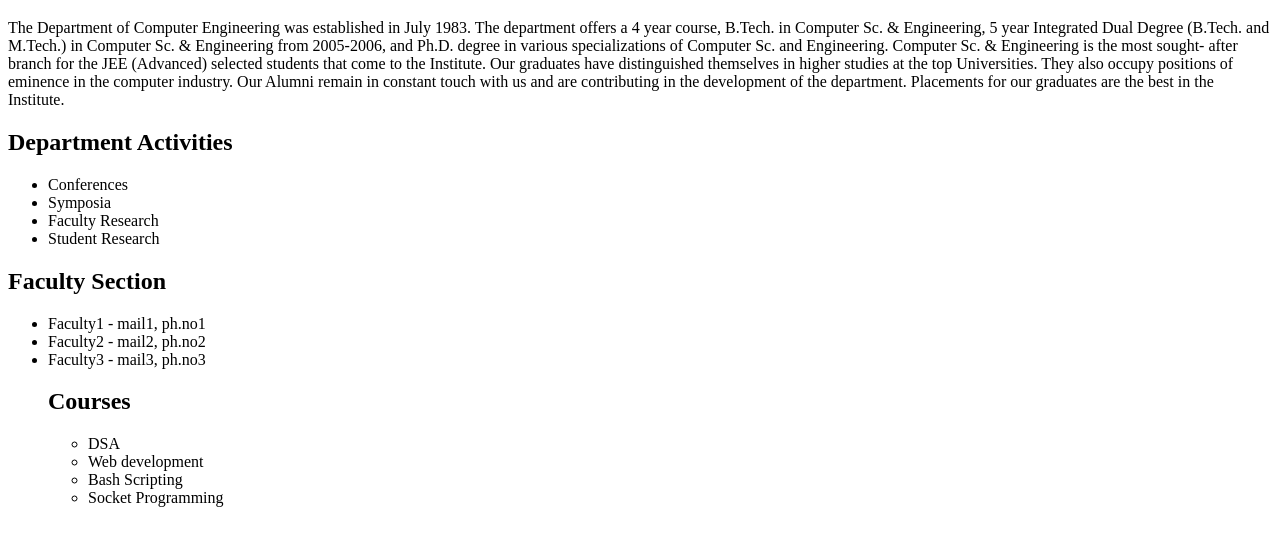
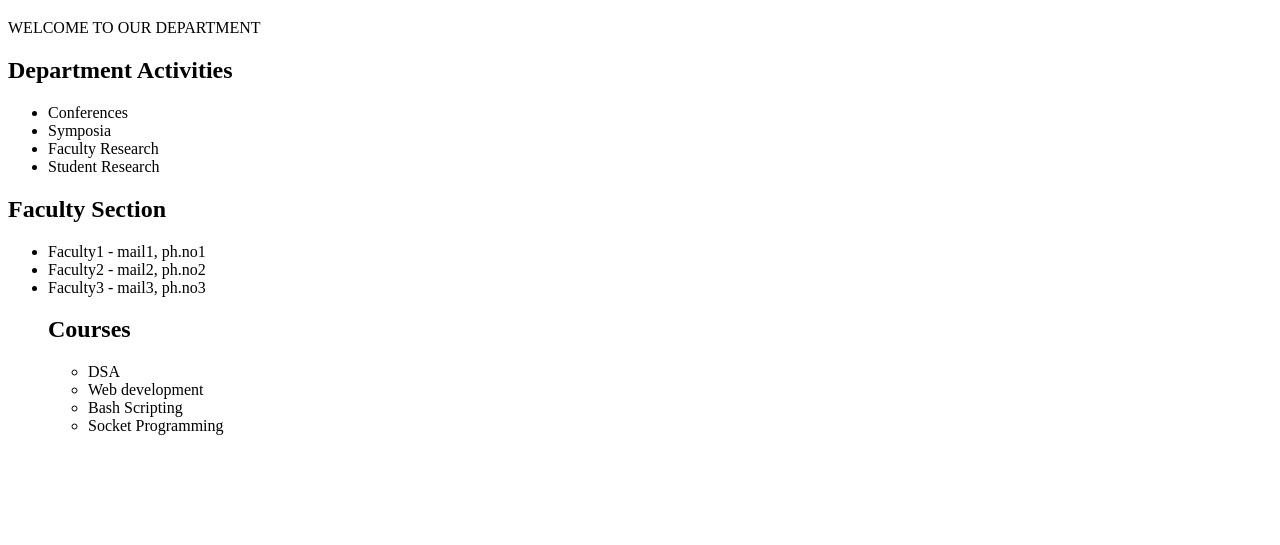
Before and after one commit to nishithaburra11-bot/DepartmentWebsite, a plain HTML site: page index.html in a window 1280 px wide. Shown: the part 61-606 px from the top of the page. Drawn offline with Linux system fonts and the light colour scheme.

Commit message:
Update department introduction

```diff
--- a/index.html
+++ b/index.html
@@ -7,7 +7,7 @@
 </head>
 <body>
     <h1>Department of Computer Science | IIT BHU</h1>
-    <p>The Department of Computer Engineering was established in July 1983. The department offers a 4 year course, B.Tech. in Computer Sc. & Engineering, 5 year Integrated Dual Degree (B.Tech. and M.Tech.) in Computer Sc. & Engineering from 2005-2006, and Ph.D. degree in various specializations of Computer Sc. and Engineering. Computer Sc. & Engineering is the most sought- after branch for the JEE (Advanced) selected students that come to the Institute. Our graduates have distinguished themselves in higher studies at the top Universities. They also occupy positions of eminence in the computer industry. Our Alumni remain in constant touch with us and are contributing in the development of the department. Placements for our graduates are the best in the Institute.</p>
+    <p>WELCOME TO OUR DEPARTMENT</p>
 
     <h2>Department Activities</h2>
     <ul>
```
